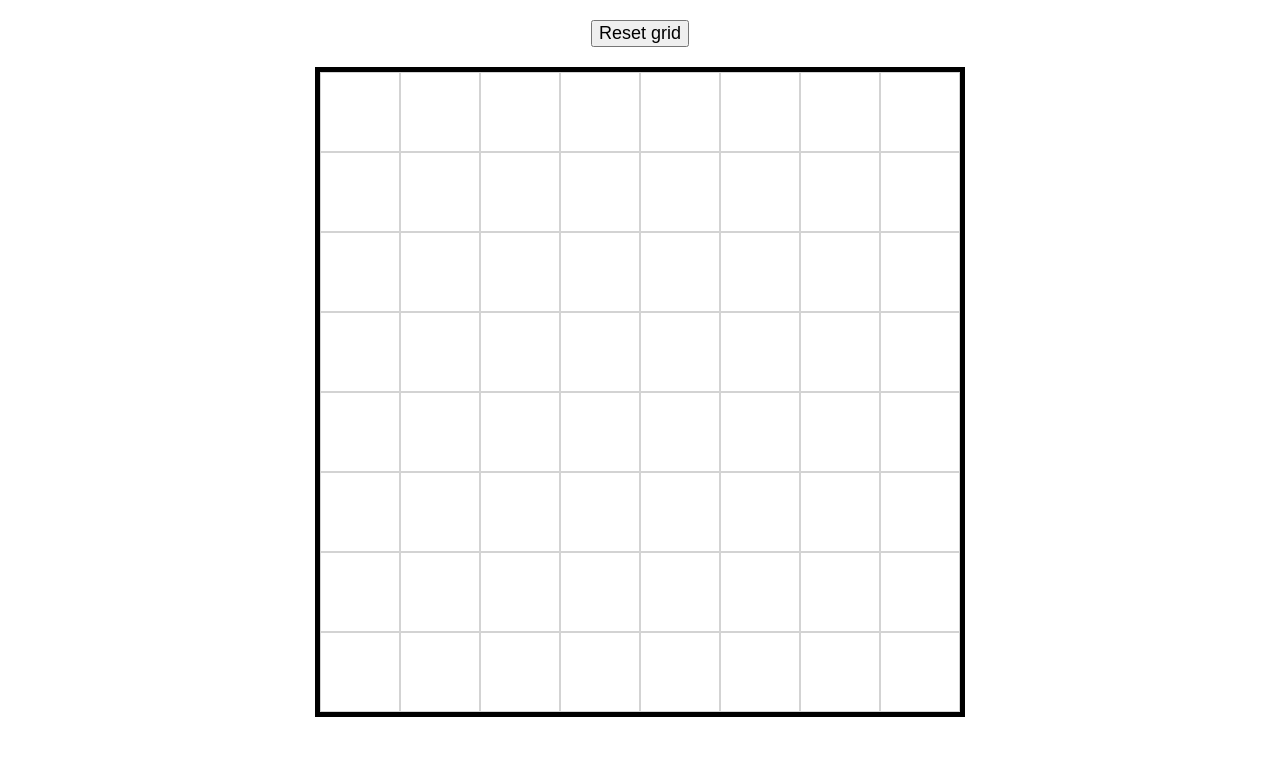
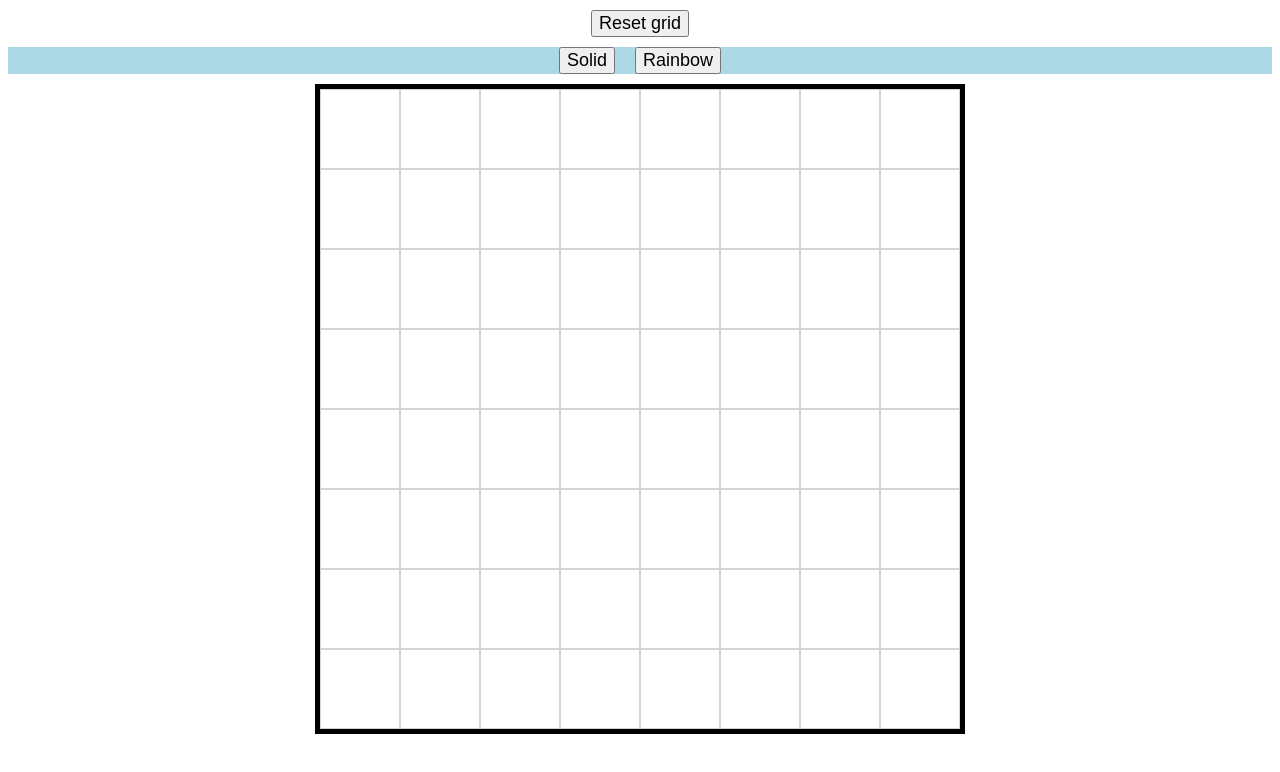
Before and after one commit to VolTorian/odin-etch-a-sketch, a plain HTML site: page index.html in a window 1280 px wide. Drawn offline with Linux system fonts and the light colour scheme.

Commit message:
buttons for color settings set up

```diff
--- a/index.css
+++ b/index.css
@@ -31,8 +31,19 @@ html, body {
     border-color: darkslategray;
 }
 
+button {
+    font-size: large;
+    margin: 0 10px;
+}
+
 .reset {
-    margin: 20px auto;
-    font-size: large;
+    margin: 10px auto 10px auto;
     display: block;
 }
+
+.settings {
+    display: flex;
+    background-color: lightblue;
+    margin: 10px auto 10px auto;
+    justify-content: center;
+}
--- a/index.html
+++ b/index.html
@@ -9,6 +9,11 @@
     </head>
     <body>
         <button class="reset">Reset grid</button>
+        <div class="settings">
+            <button class="solid">Solid</button>
+            <button class="rainbow">Rainbow</button>
+
+        </div>
         <div class="grid">
 
         </div>
```
